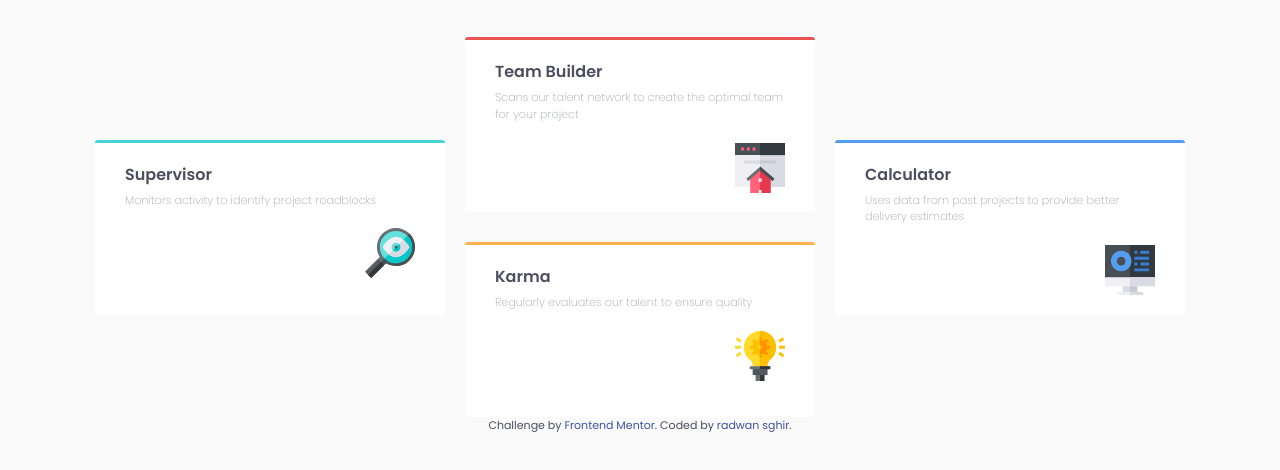
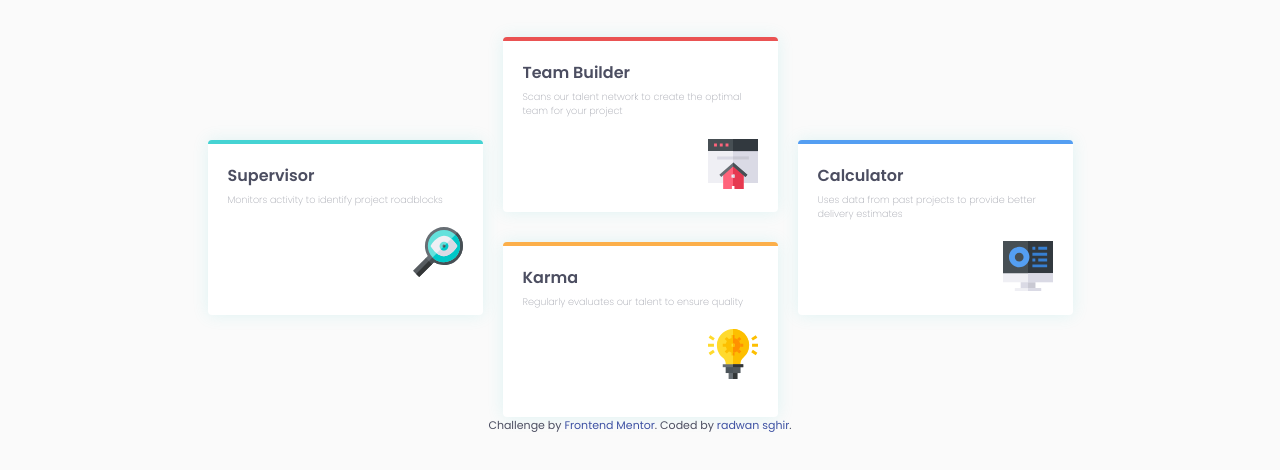
Before and after one commit to Radwan-Sghir/four-card-feature-section-mentor, a website built with Vite: page index.html in a window 1280 px wide. Shown: the part 204-674 px from the top of the page. Built offline with nearby package versions, Linux system fonts and the light colour scheme.

Commit message:
minor changes

```diff
--- a/style.css
+++ b/style.css
@@ -101,28 +101,29 @@ body {
 }
 .feature-card {
   background-color: white;
-  width: 350px;
+  width: 275px;
   height: 175px;
-  padding: 20px 30px;
-  border-radius: 0.2rem;
+  padding: 20px 20px;
+  border-radius: 0.25rem;
   display: flex;
   flex-direction: column;
+  box-shadow: 0 0 16px hsl(180, 62%, 55%, 0.15);
 }
 
 .red-border {
-  border-top: 0.2rem solid hsl(0, 78%, 62%);
+  border-top: 0.25rem solid hsl(0, 78%, 62%);
 }
 
 .cyan-border {
-  border-top: 0.2rem solid hsl(180, 62%, 55%);
+  border-top: 0.25rem solid hsl(180, 62%, 55%);
 }
 
 .orange-border {
-  border-top: 0.2rem solid hsl(34, 97%, 64%);
+  border-top: 0.25rem solid hsl(34, 97%, 64%);
 }
 
 .blue-border {
-  border-top: 0.2rem solid hsl(212, 86%, 64%);
+  border-top: 0.25rem solid hsl(212, 86%, 64%);
 }
 
 .feature-name {
@@ -133,7 +134,7 @@ body {
 .feature-description {
   color: hsl(229, 6%, 66%);
   margin-top: 5px;
-  font-size: 0.7rem;
+  font-size: 0.6rem;
   font-weight: var(--fw-light);
 }
 
```
